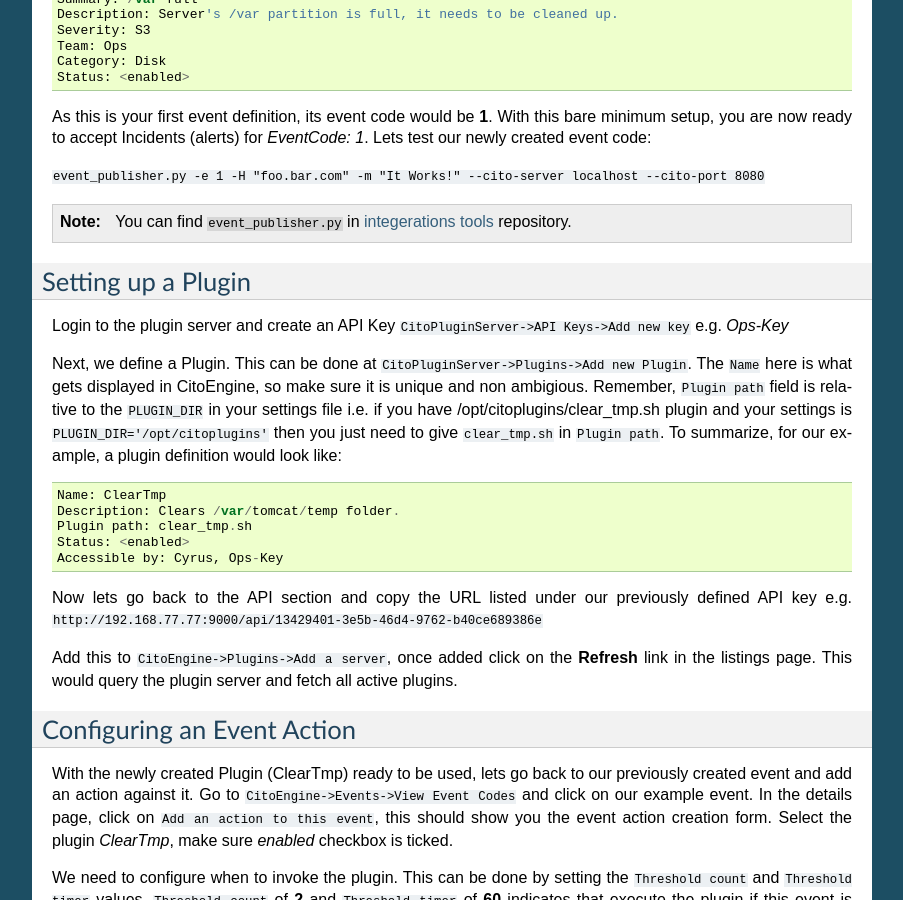
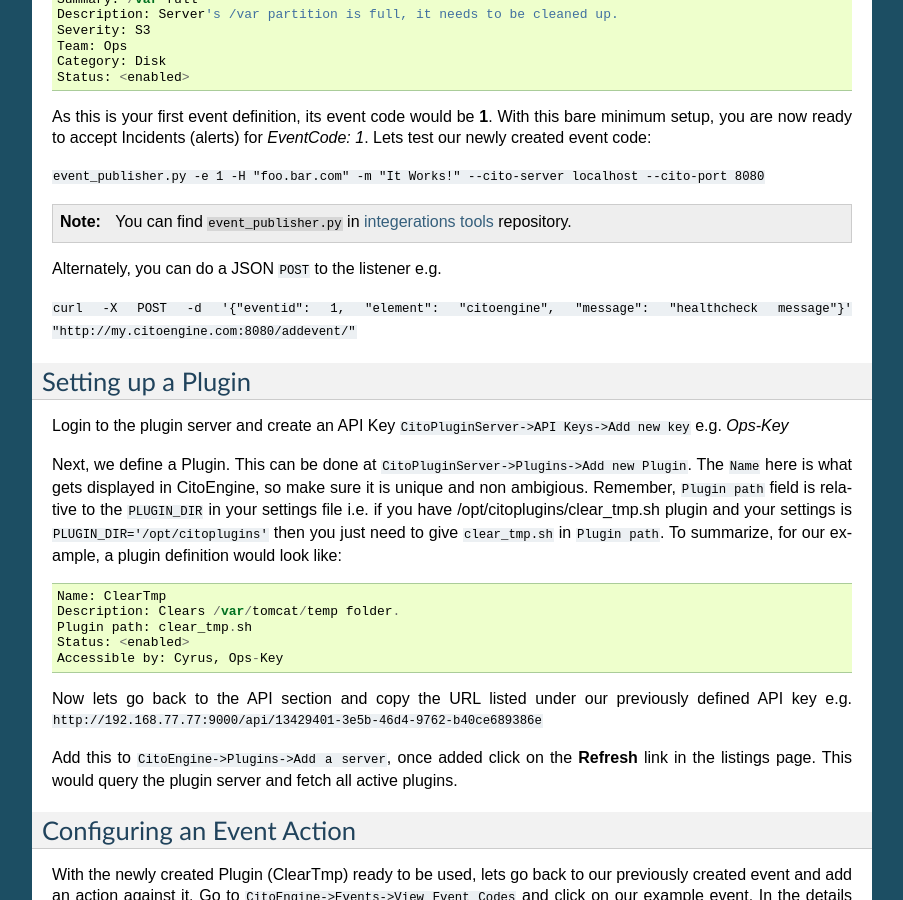
Before and after one commit to CitoEngine/docs.citoengine.org, a Sphinx documentation site: the page built from source/gettingstarted.rst, in a window 1280 px wide and 900 px high, scrolled down 516 px. Shown: the whole window, without its empty margins (198-1101 px from the left). Built offline with Sphinx 7.4.7, drawn with Linux system fonts in a browser that asks for light colours.

Commit message:
feat(gettingstarted): adding curl example to post event

```diff
--- a/source/gettingstarted.rst
+++ b/source/gettingstarted.rst
@@ -43,6 +43,9 @@
 
 .. note:: You can find ``event_publisher.py`` in `integerations tools`_ repository.
 
+Alternately, you can do a JSON ``POST`` to the listener e.g.
+
+``curl -X POST -d '{"eventid": 1, "element": "citoengine", "message": "healthcheck message"}' "http://my.citoengine.com:8080/addevent/"``
 
 Setting up a Plugin
 ^^^^^^^^^^^^^^^^^^^
```
